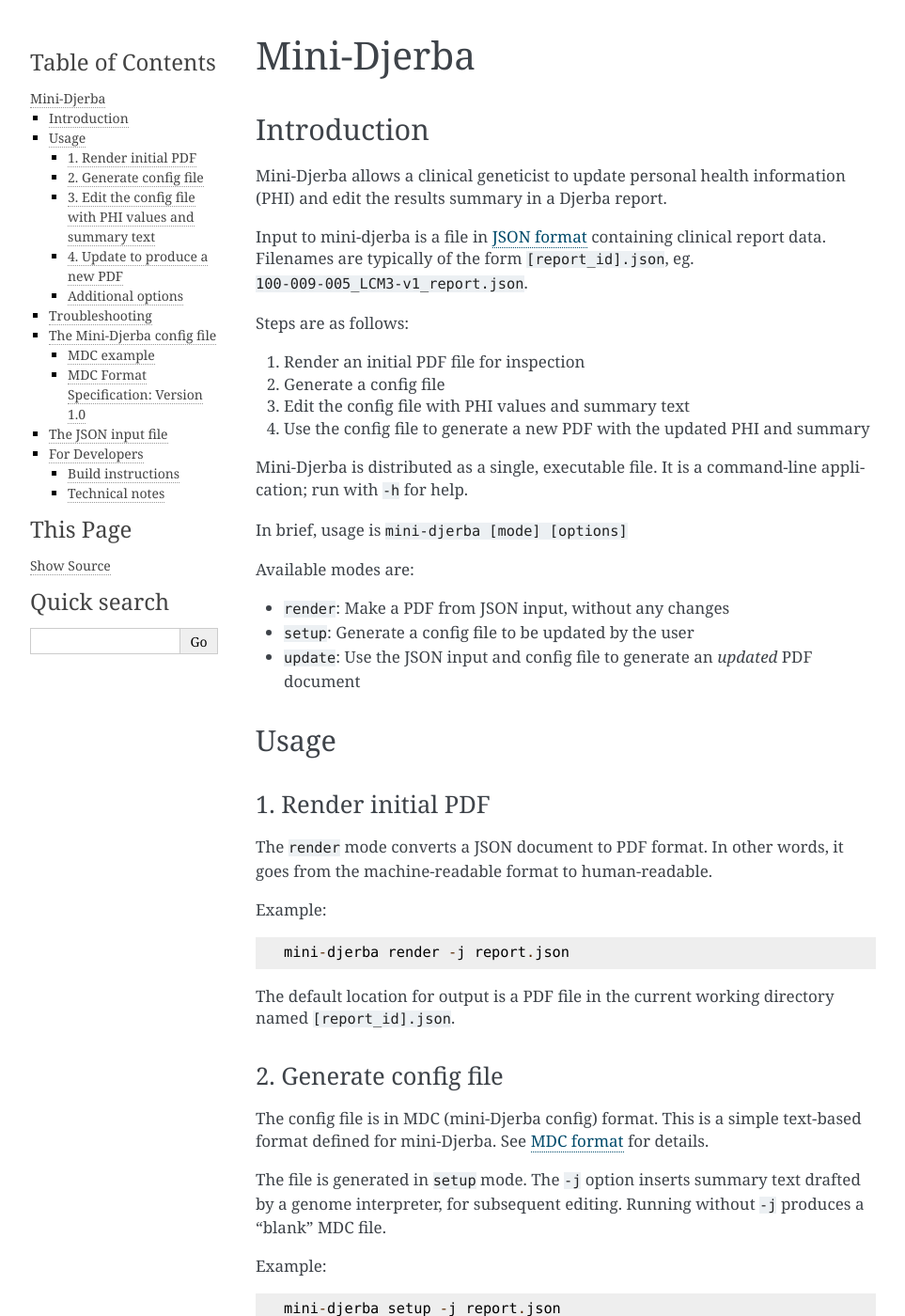
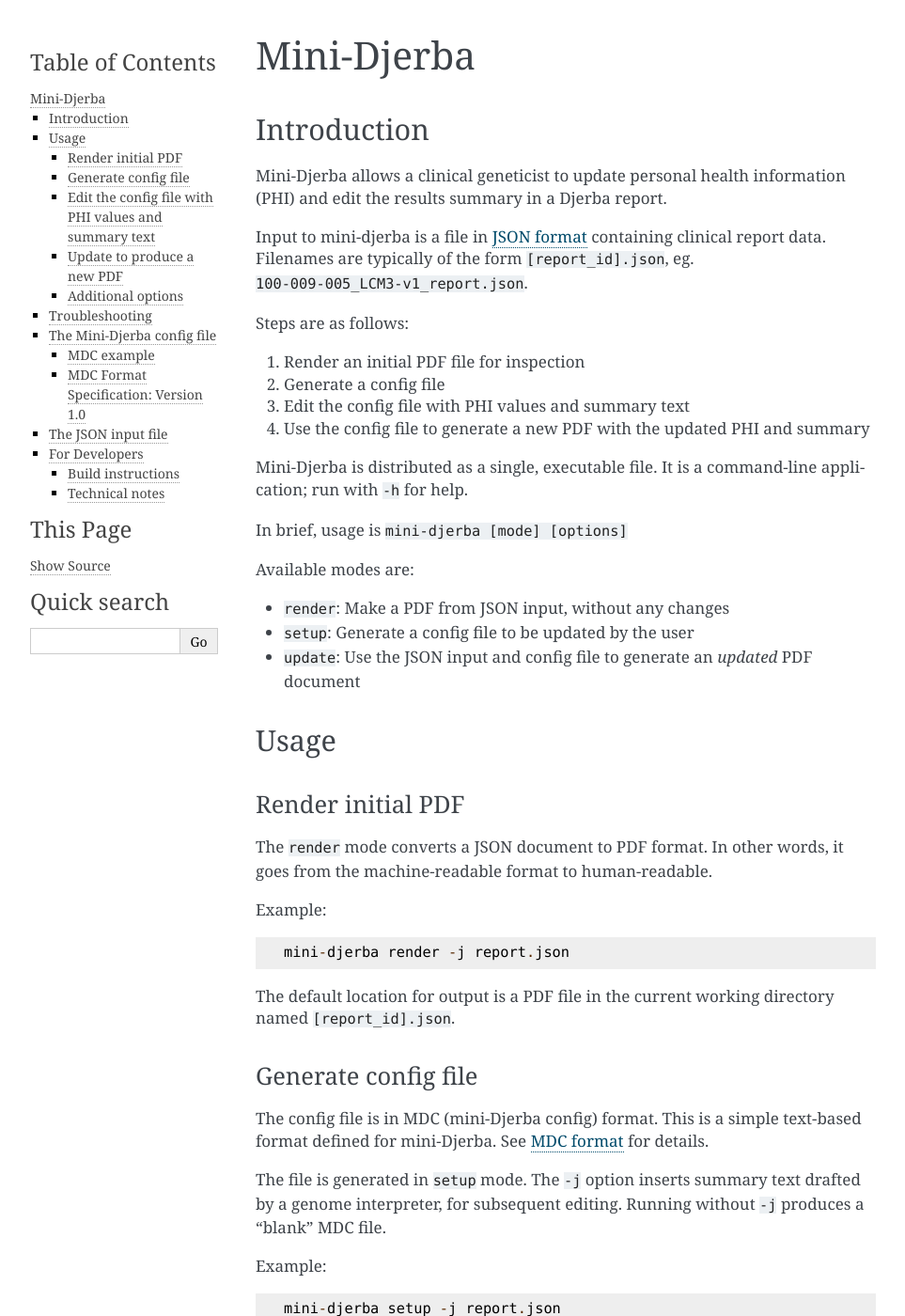
Before and after one commit to oicr-gsi/djerba, a Sphinx documentation site: the page built from doc/mini_djerba.md, in a window 1280 px wide and 1400 px high. Shown: the whole window at 94% size, without its empty margins (148-1111 px from the left). Built offline with Sphinx 7.4.7, drawn with Linux system fonts in a browser that asks for light colours; some of the changed text lies outside the part shown.

Commit message:
no numbers in headers

````diff
--- a/doc/mini_djerba.md
+++ b/doc/mini_djerba.md
@@ -24,7 +24,7 @@ Available modes are:
 
 ## Usage
 
-### 1. Render initial PDF
+### Render initial PDF
 
 The `render` mode converts a JSON document to PDF format. In other words, it goes from the machine-readable format to human-readable.
 
@@ -36,7 +36,7 @@ mini-djerba render -j report.json
 
 The default location for output is a PDF file in the current working directory named `[report_id].json`.
 
-### 2. Generate config file
+### Generate config file
 
 The config file is in MDC (mini-Djerba config) format. This is a simple text-based format defined for mini-Djerba. See [MDC format](#mdc_format) for details.
 
@@ -47,13 +47,13 @@ Example:
 mini-djerba setup -j report.json
 ```
 
-### 3. Edit the config file with PHI values and summary text
+### Edit the config file with PHI values and summary text
 
 - This can be done in any text editor, eg. [nano](https://www.nano-editor.org/), [Notepad](https://apps.microsoft.com/detail/9MSMLRH6LZF3?hl=en-US&gl=US) for Windows, [Emacs](https://www.gnu.org/software/emacs/), [Vim](https://www.vim.org/).
 - Using a full-featured word processor such as MS Word is unnecessary; if doing so, output must be saved in plain-text format.
 - See [MDC format](#mdc_format) for details and an example config file.
 
-### 4. Update to produce a new PDF
+### Update to produce a new PDF
 
 We now bring the input PDF and config file together, to produce an updated report PDF.
 
````
